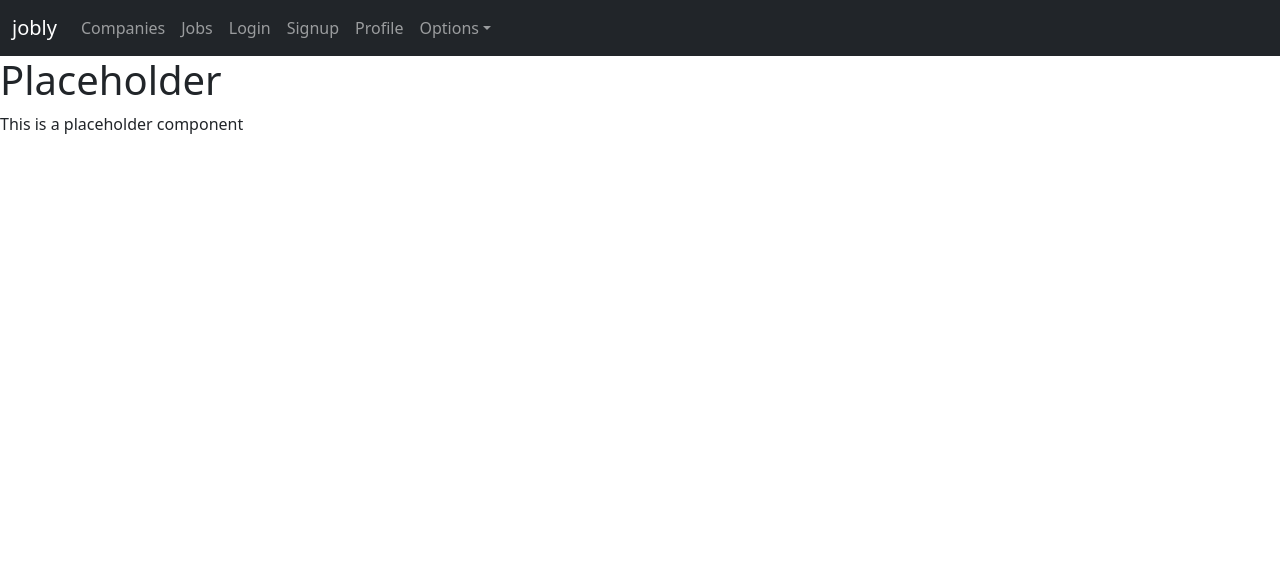
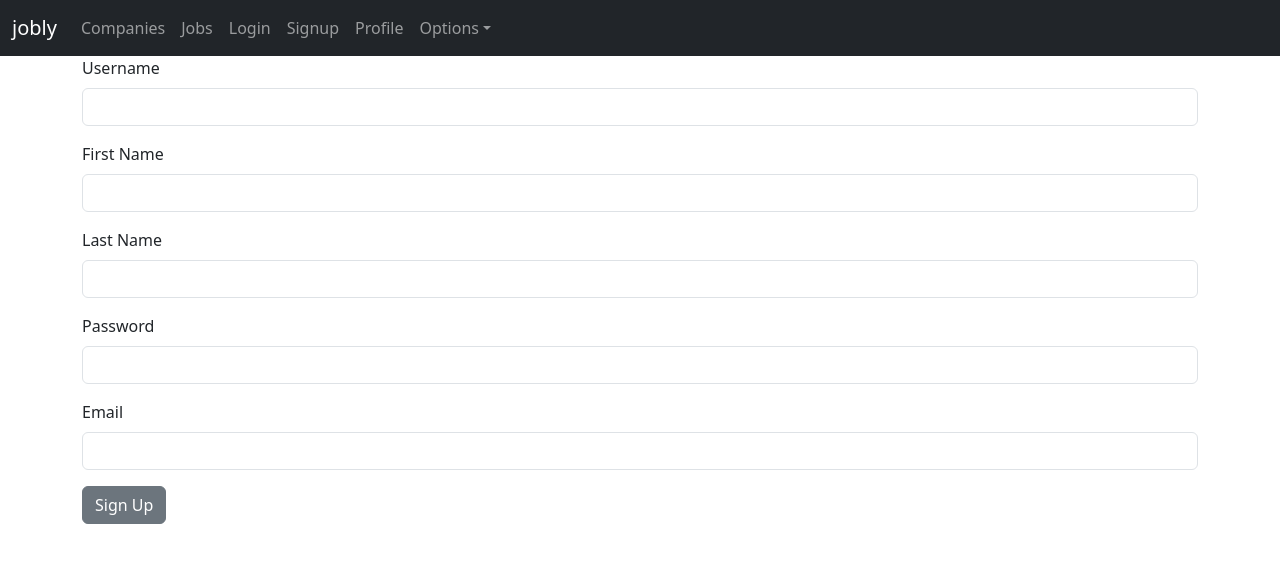
Before and after one commit to knox-dude/jobly-react, a React (Vite) app in the folder jobly-frontend/: page /signup in a window 1280 px wide. Shown: the top 562 px of the page. Built offline with nearby package versions, Linux system fonts and the light colour scheme.

Commit message:
added signupform with autocomplete sections

```diff
--- a/jobly-frontend/src/components/AppRoutes/AppRoutes.tsx
+++ b/jobly-frontend/src/components/AppRoutes/AppRoutes.tsx
@@ -1,5 +1,6 @@
 import { Routes, Route, Navigate } from "react-router-dom";
 import Placeholder from "@/components/Placeholder/Placeholder";
+import SignupForm from "../SignupForm/SignupForm";
 import CompanyList from "@/components/CompanyList/CompanyList";
 import CompanyDetail from "@/components/CompanyDetail/CompanyDetail";
 import JobList from "../JobList/JobList";
@@ -14,7 +15,7 @@ function AppRoutes() {
       <Route path="/jobs" element={<JobList />} />
       <Route path="/jobs/:id" element={<JobDetail />} />
       <Route path="/login" element={<Placeholder />} />
-      <Route path="/signup" element={<Placeholder />} />
+      <Route path="/signup" element={<SignupForm />} />
       <Route path="/profile" element={<Placeholder />} />
       <Route path="*" element={<Navigate to="/" />} />
     </Routes>
--- a/jobly-frontend/src/components/SignupForm/SignupForm.tsx
+++ b/jobly-frontend/src/components/SignupForm/SignupForm.tsx
@@ -20,30 +20,35 @@ function SignupForm() {
     navigate("/colors");
   }
 
+  // TODO: spruce up design a bit, make it so that users can't click confirm without all fields filled in,
+  // probably have to do error handling and stuff
+
   return (
+    <div className="container">
       < Form onSubmit={handleSubmit}>
         <FormGroup>
           <Label for="username">Username</Label>
-        <Input type="text" name="username" id="username" />
+          <Input type="text" name="username" id="username" autoComplete="username" />
         </FormGroup>
         <FormGroup>
           <Label for="firstName">First Name</Label>
-        <Input type="text" name="firstName" id="firstName" />
+          <Input type="text" name="firstName" id="firstName" autoComplete="given-name"/>
         </FormGroup>
         <FormGroup>
           <Label for="lastName">Last Name</Label>
-        <Input type="text" name="lastName" id="lastName" />
+          <Input type="text" name="lastName" id="lastName" autoComplete="family-name"/>
         </FormGroup>
         <FormGroup>
           <Label for="password">Password</Label>
-        <Input type="password" name="password" id="password" />
+          <Input type="password" name="password" id="password" autoComplete="new-password"/>
         </FormGroup>
         <FormGroup>
           <Label for="email">Email</Label>
-        <Input type="email" name="email" id="email" />
+          <Input type="email" name="email" id="email" autoComplete="email"/>
         </FormGroup>
         <Button type="submit">Sign Up</Button>
       </Form>
+    </div>
   );
 }
 
```
Lines whose indentation alone changed are shown as unchanged.
